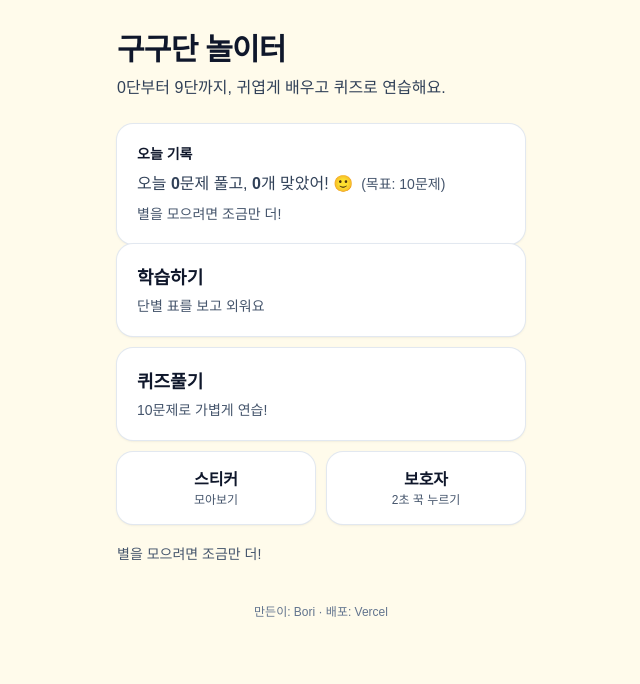
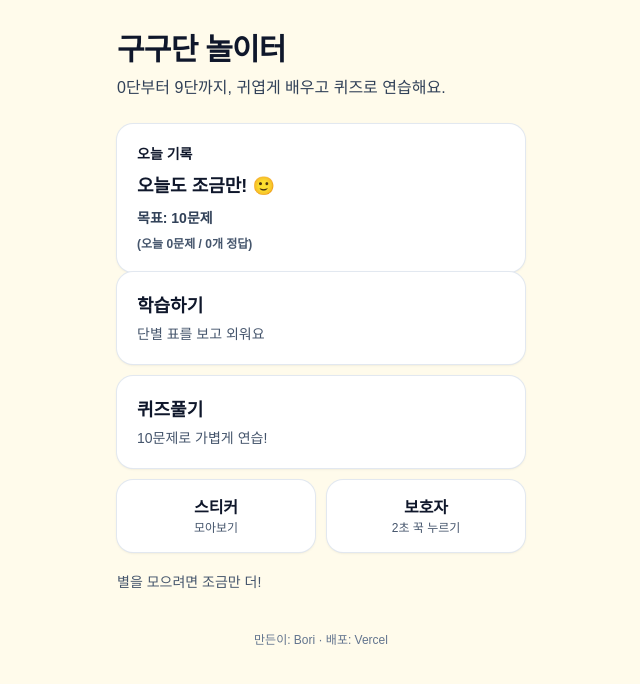
Before and after one commit to woairi/gugudan-kids, a Next.js app: page / in a window 1280 px wide. Shown: the top 684 px of the page, without its empty margins (319-959 px from the left). Built offline with nearby package versions, Linux system fonts and the light colour scheme.

Commit message:
feat(home): simplify today stats copy and add goal celebration

```diff
--- a/src/app/page.tsx
+++ b/src/app/page.tsx
@@ -17,30 +17,29 @@ export default function HomePage() {
         </header>
         <div className="mt-4 rounded-2xl bg-white p-5 shadow-sm ring-1 ring-slate-200">
           <div className="text-sm font-extrabold">오늘 기록</div>
-          <div className="mt-2 text-base text-slate-700">
+          <div className="mt-2 text-lg font-extrabold">
             {(() => {
               const t = getToday();
               const rate = t.solved ? Math.round((t.correct / t.solved) * 100) : 0;
               const face = rate >= 90 ? "😄😄😄" : rate >= 70 ? "😄😄" : rate >= 50 ? "😄" : "🙂";
+              const stars = rate >= 90 ? "🌟🌟🌟" : rate >= 70 ? "🌟🌟" : rate >= 50 ? "🌟" : "";
+              const goalDone = t.solved >= 10;
               return (
                 <>
-                  오늘 <span className="font-extrabold">{t.solved}</span>문제 풀고,
-                  <span className="font-extrabold"> {t.correct}</span>개 맞았어! {face}
-                  <span className="ml-2 text-sm text-slate-600">(목표: 10문제)</span>
+                  <div>
+                    {goalDone ? "목표 달성!" : "오늘도 조금만!"} {face} {stars}
+                  </div>
+                  <div className="mt-2 text-sm font-bold text-slate-700">
+                    {goalDone ? "10문제 넘게 풀었어!" : "목표: 10문제"}
+                  </div>
+                  <div className="mt-2 text-xs text-slate-600">
+                    (오늘 {t.solved}문제 / {t.correct}개 정답)
+                  </div>
                 </>
               );
             })()}
           </div>
-          <div className="mt-2 text-sm text-slate-600">
-            {(() => {
-              const t = getToday();
-              const rate = t.solved ? Math.round((t.correct / t.solved) * 100) : 0;
-              const stars = rate >= 90 ? "🌟🌟🌟" : rate >= 70 ? "🌟🌟" : rate >= 50 ? "🌟" : "";
-              return stars ? <>오늘 별: <span className="font-extrabold">{stars}</span></> : <>별을 모으려면 조금만 더!</>;
-            })()}
-          </div>
-        </div>
-
+</div>
 
         {getActiveSession() && (
           <a
```
Also changed, not shown: 1 other file (tests, documents, lock files or other folders).
